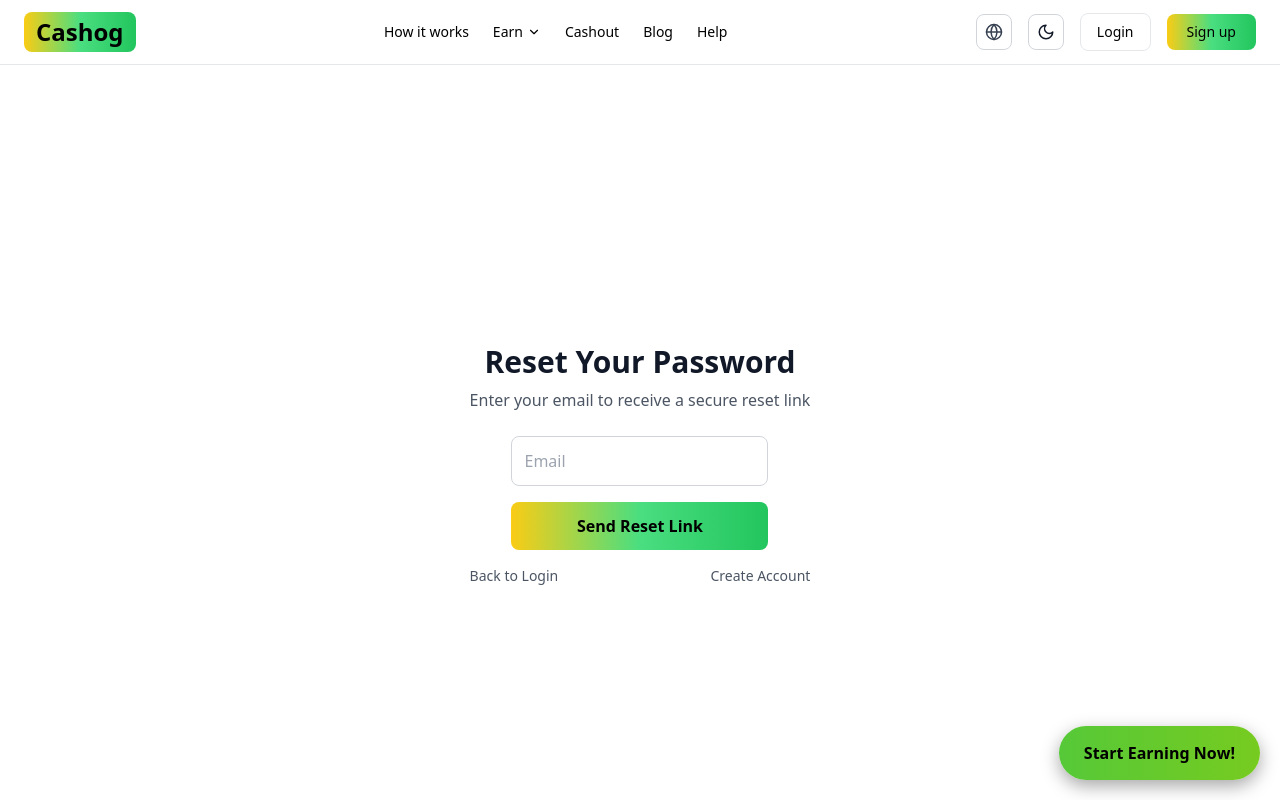
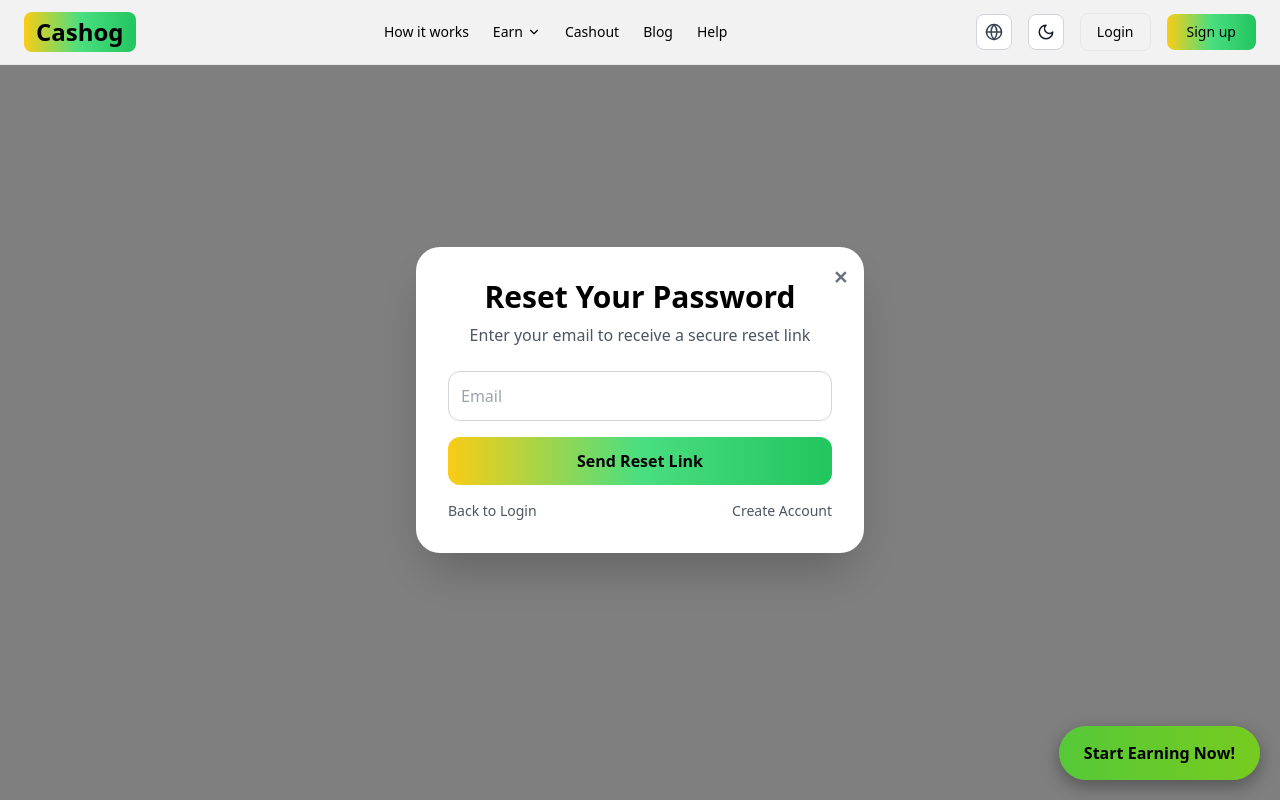
Before and after one commit to tool63/cashin, a Next.js app: page /reset in a window 1280 px wide. Shown: the top 800 px of the page. Built offline with nearby package versions, Linux system fonts and the light colour scheme.

Commit message:
Update page.tsx

```diff
--- a/app/(auth)/reset/page.tsx
+++ b/app/(auth)/reset/page.tsx
@@ -1,31 +1,52 @@
 "use client";
 
-import React from "react";
+import React, { useState } from "react";
 import Link from "next/link";
-import AuthLayout from "../layout";
+import Modal from "@/components/ui/Modal";
+import SeoEngine from "@/components/seo/SeoEngine";
 
 export default function ResetPage() {
+  const [isOpen, setIsOpen] = useState(true);
+  const [email, setEmail] = useState("");
+
+  const handleSubmit = (e: React.FormEvent) => {
+    e.preventDefault();
+    console.log("Reset Email:", email);
+    // 🔥 Add reset API logic here
+  };
+
   return (
-    <AuthLayout>
-      <h1 className="text-3xl font-bold mb-2 text-center">Reset Your Password</h1>
-      <p className="text-center text-gray-600 dark:text-gray-400 mb-6">
+    <>
+      <SeoEngine
+        title="Cashog - Reset Password"
+        description="Enter your email to receive a secure reset link for your Cashog account."
+      />
+
+      <Modal isOpen={isOpen} onClose={() => setIsOpen(false)}>
+        <h1 className="text-2xl sm:text-3xl font-bold text-center mb-2">
+          Reset Your Password
+        </h1>
+        <p className="text-center text-gray-600 dark:text-gray-400 mb-6 text-sm sm:text-base">
           Enter your email to receive a secure reset link
         </p>
 
-      {/* Reset form */}
-      <form className="flex flex-col gap-4">
+        <form className="flex flex-col gap-4" onSubmit={handleSubmit}>
           <input
             type="email"
             placeholder="Email"
-          className="p-3 rounded-lg border border-gray-300 dark:border-gray-600"
+            value={email}
+            onChange={(e) => setEmail(e.target.value)}
+            className="p-3 rounded-xl border border-gray-300 dark:border-gray-600 bg-white dark:bg-[#0B0E1A] text-gray-900 dark:text-white focus:outline-none focus:ring-2 focus:ring-green-400"
           />
-        <button className="bg-gradient-to-r from-yellow-400 via-green-400 to-green-500 text-black py-3 rounded-lg font-bold">
+          <button
+            type="submit"
+            className="bg-gradient-to-r from-yellow-400 via-green-400 to-green-500 text-black py-3 rounded-xl font-bold hover:scale-105 transition"
+          >
             Send Reset Link
           </button>
         </form>
 
-      {/* Links */}
-      <div className="flex justify-between mt-4 w-full max-w-sm text-sm text-gray-600 dark:text-gray-400 mx-auto">
+        <div className="flex justify-between mt-4 w-full text-sm text-gray-600 dark:text-gray-400">
           <Link href="/login" className="hover:underline">
             Back to Login
           </Link>
@@ -33,6 +54,7 @@ export default function ResetPage() {
             Create Account
           </Link>
         </div>
-    </AuthLayout>
+      </Modal>
+    </>
   );
 }
```
Lines whose indentation alone changed are shown as unchanged.
